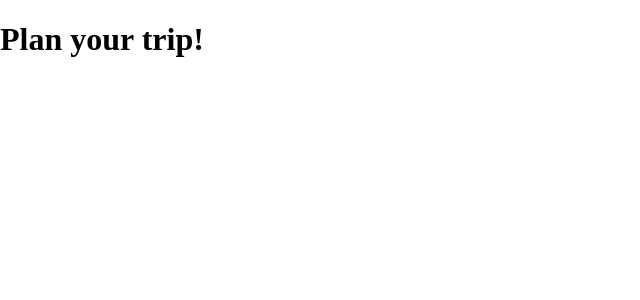
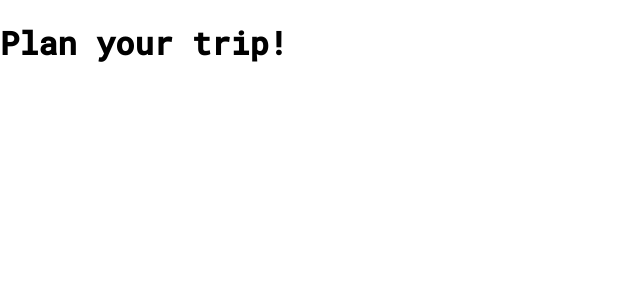
Before and after one commit to suh3yb/frontend-assignment-plan-your-trip, a React (Create React App) app: page / in a window 1280 px wide. Shown: the top 300 px of the page, without its empty margins (0-640 px from the left). Built offline with nearby package versions, Linux system fonts and the light colour scheme.

Commit message:
add fonts

```diff
--- a/public/index.html
+++ b/public/index.html
@@ -25,6 +25,12 @@
       Learn how to configure a non-root public URL by running `npm run build`.
     -->
     <title>Plan Your Trip</title>
+    <link rel="preconnect" href="https://fonts.googleapis.com" />
+    <link rel="preconnect" href="https://fonts.gstatic.com" crossorigin />
+    <link
+      href="https://fonts.googleapis.com/css2?family=Roboto+Mono:wght@300;400;500&display=block"
+      rel="stylesheet"
+    />
   </head>
   <body>
     <noscript>You need to enable JavaScript to run this app.</noscript>
--- a/src/index.css
+++ b/src/index.css
@@ -1,5 +1,22 @@
+:root {
+  /* COLORS */
+  --primary-bg-dark: #4e2b6e;
+  --primary-bg-light: #9856db;
+  --secondary-bg: #333333;
+  --text-light: #ffffff;
+  --text-dark: #0e0e0e;
+  --border-transparent: rgba(52, 52, 52, 0.1);
+  --border-dark: #000000;
+
+  /* DIMENSIONS MOBILE */
+  --header-height: 124px;
+  --footer-height: 64px;
+}
+
 body {
   margin: 0;
   -webkit-font-smoothing: antialiased;
   -moz-osx-font-smoothing: grayscale;
+  font-family: 'Roboto Mono', monospace;
+  font-weight: 400;
 }
```
